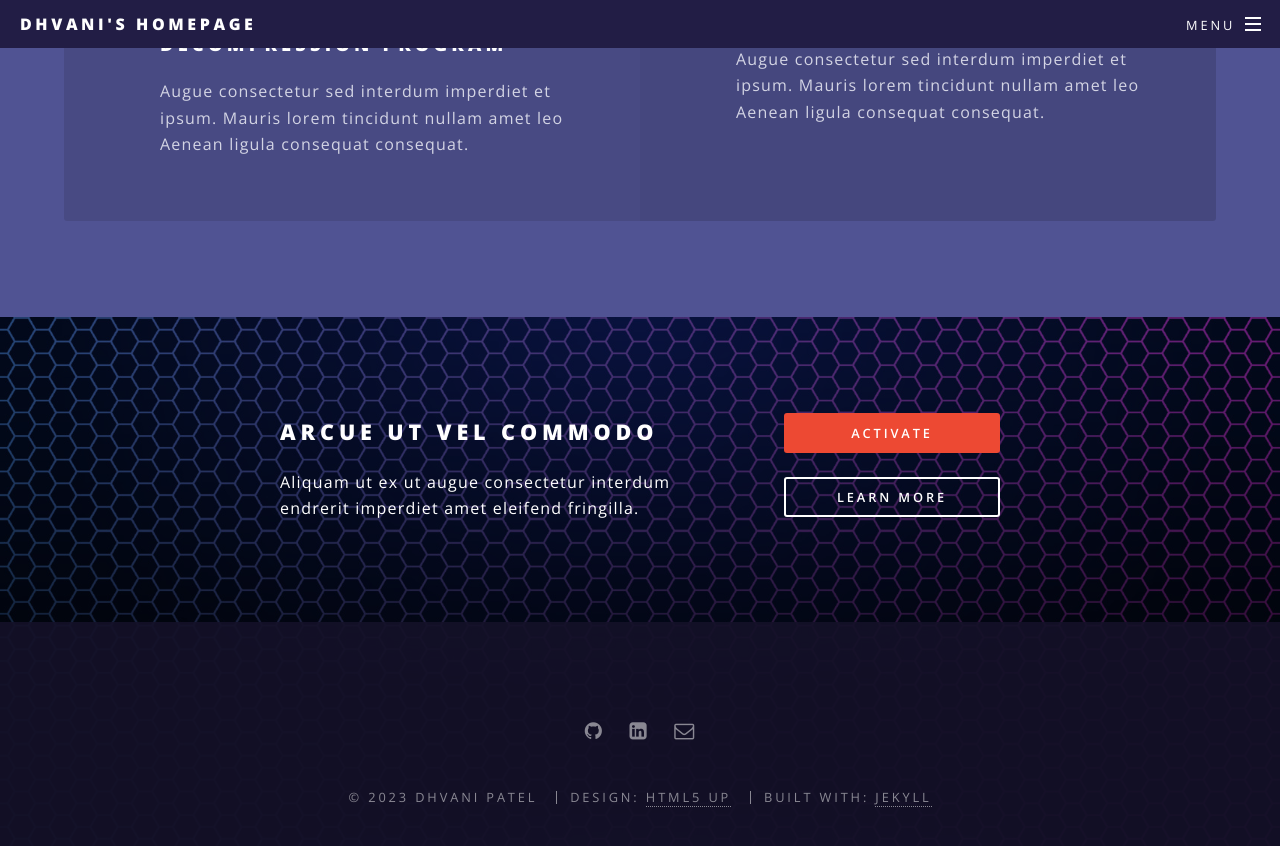
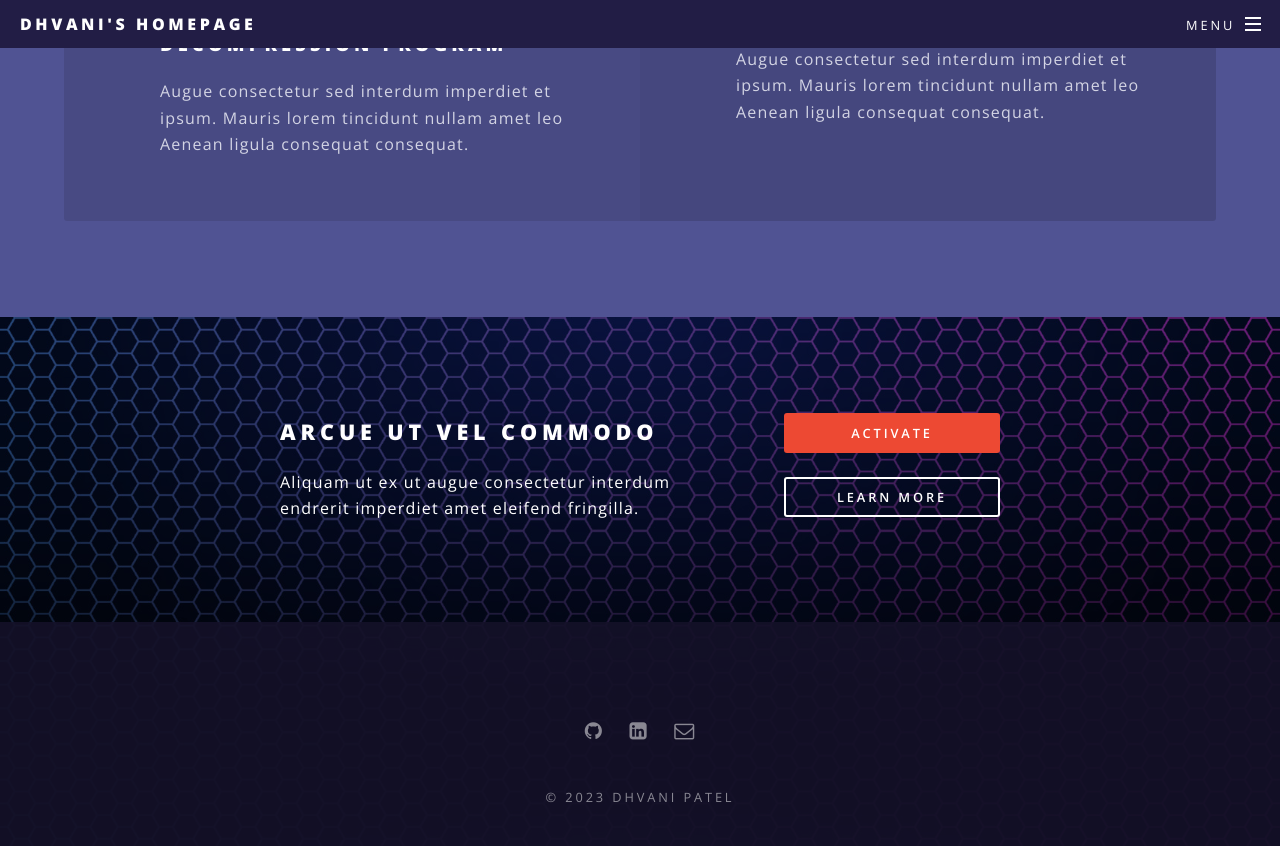
Before and after one commit to dhvani2504/dhvani2504.github.io, a Jekyll site: the page built from index.html, in a window 1280 px wide and 900 px high, scrolled down 2856 px. Shown: the top 846 px of the window. Built offline with Jekyll 4.4.1, drawn with Linux system fonts in a browser that asks for light colours.

Commit message:
Update footer.html

```diff
--- a/_includes/footer.html
+++ b/_includes/footer.html
@@ -21,7 +21,5 @@
     {% endif %}
     {{ thisyear }}
     {% if site.owner %}{{ site.owner }}{% else %}{{ site.title }}{% endif %}</li>
-    <li>Design: <a href="http://html5up.net" target="_blank">HTML5 UP</a></li>
-    <li>Built with: <a href="http://jekyllrb.com" target="_blank">Jekyll</a></li>
   </ul>
 </footer>
```
